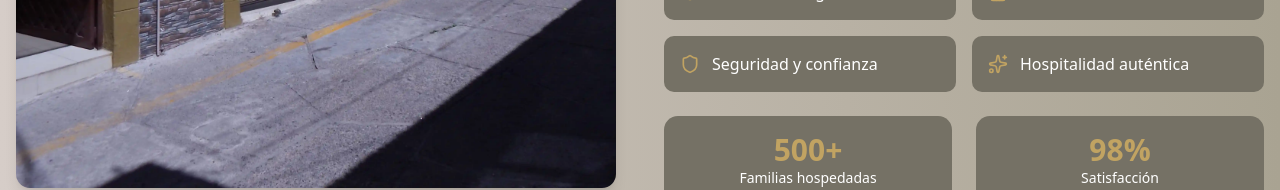
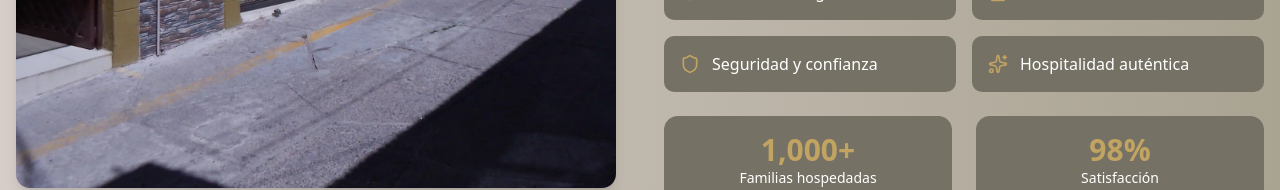
Before and after one commit to Gonzalez-Ricardo/hotelsanandres, a Next.js app: page / in a window 1280 px wide. Shown: the part 1400-1590 px from the top of the page. Built offline with nearby package versions, Linux system fonts and the light colour scheme.

Commit message:
actualizacion9

```diff
--- a/src/app/Components/Nosotros.tsx
+++ b/src/app/Components/Nosotros.tsx
@@ -95,7 +95,7 @@ export default function Nosotros() {
               <div className="grid grid-cols-2 gap-4 md:gap-6 mb-6">
                 <div className="text-center p-4 bg-gradient-to-br bg-[#757165] rounded-xl">
                   <div className="text-2xl md:text-3xl font-bold text-[#c1a362]">
-                    500+
+                    1,000+
                   </div>
                   <div className="text-xs md:text-sm text-white">
                     Familias hospedadas
--- a/src/app/Components/Ubicación.tsx
+++ b/src/app/Components/Ubicación.tsx
@@ -65,8 +65,7 @@ export default function Ubicacion() {
                         En Automóvil
                       </h3>
                       <p className="text-white">
-                        Aproximadamente a 1 hora de Celaya y 2.5 horas de León o
-                        Querétaro. Fácil acceso desde la carretera federal.
+                        Aproximadamente a 30 minutos de Celaya y 2 horas de León. Fácil acceso desde la carretera federal.
                       </p>
                     </div>
                   </div>
@@ -81,7 +80,7 @@ export default function Ubicacion() {
                       </h3>
                       <ul className="text-white space-y-1">
                         <li>• Frente a la Plaza Principal</li>
-                        <li>• A solo 50 m de la Iglesia de San Francisco</li>
+                        <li>• A solo 50 metros de la Iglesia de San Francisco</li>
                         <li>• Junto al Mercado de Artesanías</li>
                         <li>• A 2 cuadras del Mirador del Puente de Batanes</li>
                       </ul>
```
